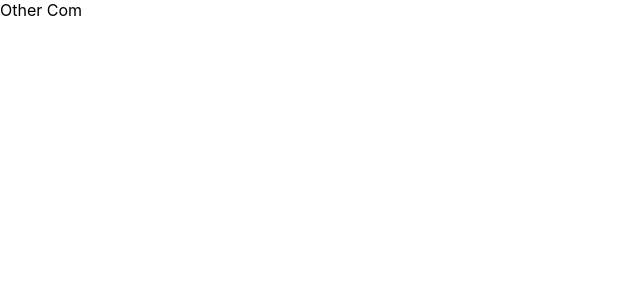
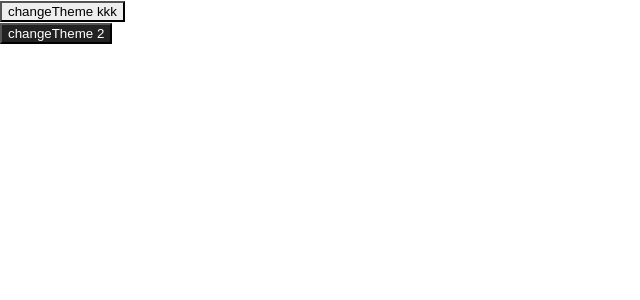
Before and after one commit to chen1zee/learn_react_example, a React (Create React App) app: page / in a window 1280 px wide. Shown: the top 300 px of the page, without its empty margins (0-640 px from the left). Built offline with nearby package versions, Linux system fonts and the light colour scheme.

Commit message:
[ing]08_26_02

```diff
--- a/readState.js
+++ b/readState.js
@@ -2,8 +2,8 @@
 * 读至 在开发环境中使用 HTTPS
 * create-react-app https://www.html.cn/create-react-app/docs/using-https-in-development/
 *
-* 读至 异常捕获边界（Error boundaries）
-* react js https://zh-hans.reactjs.org/docs/code-splitting.html#error-boundaries
+* 读至 错误边界
+* react js https://zh-hans.reactjs.org/docs/error-boundaries.html
 *
 *
 * react native https://reactnative.cn/docs/more-resources/
--- a/src/index.js
+++ b/src/index.js
@@ -10,11 +10,13 @@ import * as serviceWorker from './serviceWorker';
 // import Calculator from "./learn/liftingStateUp/liftingStateUp"
 // import WelcoomeDialog from "./learn/compositionVsInheritance/compositionVsInheritance"
 // import Parent from "./learn/accessibility/accessibility"
-import MyComponent from "./learn/codeSplitting/codeSplitting"
+// import MyComponent from "./learn/codeSplitting/codeSplitting"
+// import App from "./learn/context/context"
+import App from "./learn/context/dynamicValue"
 // ReactDOM.render(<App />, document.getElementById('root'));
 
 ReactDOM.render(
-  <MyComponent />,
+  <App />,
   document.getElementById('root')
 )
 
--- a/src/learn/codeSplitting/codeSplitting.js
+++ b/src/learn/codeSplitting/codeSplitting.js
@@ -2,8 +2,6 @@ import React from "react"
 const OtherCom = React.lazy(() => import("./components/OtherCom"))
 const { Suspense } = React
 
-// TODO https://zh-hans.reactjs.org/docs/code-splitting.html#error-boundaries
-// 读至 异常捕获边界（Error boundaries）
 class MyComponent extends React.Component {
   render() {
     return (
--- a/src/learn/componentsAndProps/ComponentsAndProps.js
+++ b/src/learn/componentsAndProps/ComponentsAndProps.js
@@ -19,7 +19,7 @@ function UserInfo(props) {
 }
 
 function Comment(props) {
-  const formatDate = date => "formatDateTODO"
+  const formatDate = () => "1233213123---123123"
   return (
     <div className="Comment">
       {/** userInfo */}
--- /dev/null
+++ b/src/learn/context/context.js
@@ -0,0 +1,54 @@
+import React from "react"
+
+const AaaCtx = React.createContext({
+  aaa: 123,
+  bbb: "ccc"
+})
+
+
+class App extends React.Component {
+  constructor(props) {
+    super(props)
+    this.state = {
+      aaaCtxInstance: {
+        aaa: 456123,
+        bbb: "ddd",
+        eee: true
+      }
+    }
+  }
+  render() {
+    return (
+      <AaaCtx.Provider value={this.state.aaaCtxInstance}>
+        <Toolbar />
+      </AaaCtx.Provider>
+    )
+  }
+}
+
+class Toolbar extends React.Component {
+  render() {
+    return (
+      <div>
+        <ThemeButton aaa="aaa" bbb="bbb" />
+      </div>
+    )
+  }
+}
+
+class ThemeButton extends React.Component {
+  static contextType = AaaCtx
+  handleClick = () => {
+    console.log(this.context)
+  }
+  render() {
+    const {aaa, bbb} = this.props
+    return (
+      <button onClick={this.handleClick}>
+        123{aaa}{bbb}
+      </button>
+    )
+  }
+}
+
+export default App
--- /dev/null
+++ b/src/learn/context/dynamicValue.js
@@ -0,0 +1,69 @@
+import React from "react"
+
+const themes = {
+  light: {
+    foreground: "#000",
+    background: "#eee",
+  },
+  dark: {
+    foreground: "#fff",
+    background: "#222",
+  }
+}
+
+const ThemeCtx = React.createContext(themes.dark)
+
+class ThemeButton extends React.Component {
+  // constructor(props) {
+  //   super(props)
+  // }
+  static contextType = ThemeCtx
+  render() {
+    let props = this.props
+    let themeCtx = this.context
+    return (
+      <button {...props}
+        style={{backgroundColor: themeCtx.background,color: themeCtx.foreground}} />
+    )
+  }
+}
+
+function Toolbar(props) {
+  return (
+    <ThemeButton {...props} />
+  )
+}
+
+class App extends React.Component {
+  constructor(props) {
+    super(props)
+    this.state = {
+      theme: themes.light
+    }
+  }
+  toggleTheme = () => {
+    this.setState(state => {
+      return {
+        theme: state.theme === themes.dark ? themes.light : themes.dark
+      }
+    })
+  }
+  render() {
+    return (
+      <div>
+        <ThemeCtx.Provider value={this.state.theme}>
+          <Toolbar onClick={this.toggleTheme}>
+            changeTheme kkk
+          </Toolbar>
+        </ThemeCtx.Provider>
+        <section>
+          <ThemeButton>
+            changeTheme 2
+          </ThemeButton>
+        </section>
+      </div>
+    )
+  }
+}
+
+export default App
```
